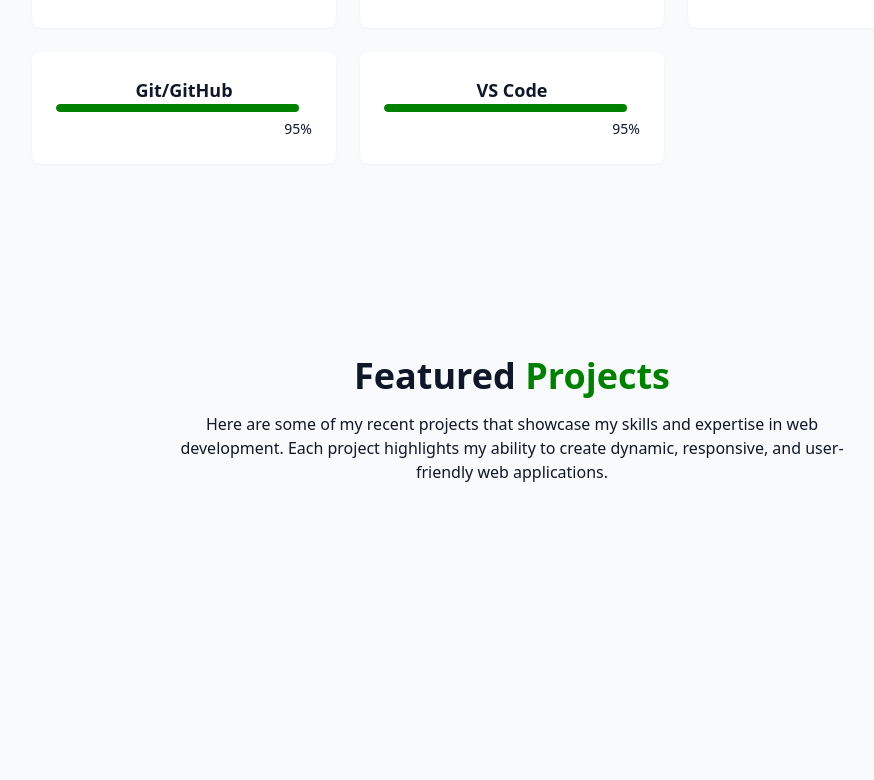
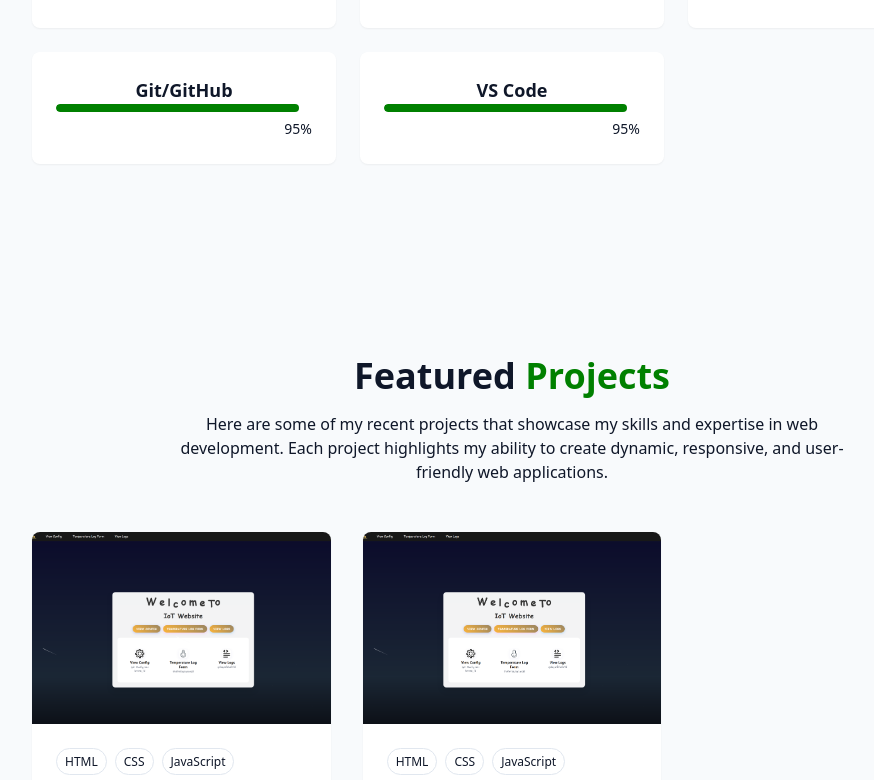
Before and after one commit to NattapatJanchaysang/Portfolio, a React (Vite) app: page / in a window 1280 px wide. Shown: the part 2000-2780 px from the top of the page, without its empty margins (128-1002 px from the left). Before the commit the page ends 2628 px from the top, so only its background shows below. Built offline with nearby package versions, Linux system fonts and the light colour scheme.

Commit message:
ProjectsSection Done

```diff
--- a/index.html
+++ b/index.html
@@ -4,7 +4,7 @@
     <meta charset="UTF-8" />
     <link rel="icon" type="image/svg+xml" href="/vite.svg" />
     <meta name="viewport" content="width=device-width, initial-scale=1.0" />
-    <title>my-portfolio</title>
+    <title>Nattapat Portfolio</title>
   </head>
   <body>
     <div id="root"></div>
--- a/src/components/NavBar.jsx
+++ b/src/components/NavBar.jsx
@@ -8,7 +8,7 @@ const NavItems = [
     { name: "Home", href: "#hero" },
     { name: "About", href: "#about" },
     { name: "Skills", href: "#skills" },
-    { name: "Projects", href: "#project" },
+    { name: "Projects", href: "#projects" },
     { name: "Contact", href: "#contact" },
 ]
 
--- a/src/components/ProjectsSection.jsx
+++ b/src/components/ProjectsSection.jsx
@@ -1,10 +1,11 @@
+import { ExternalLinkIcon, ComputerIcon, ArrowRightIcon } from "lucide-react"
 
 const Projects = [
     {
         id: 1,
         title: "Iotwebsite",
         description: "A website for monitoring and controlling IoT devices in real-time, featuring data visualization and user authentication.",
-        Image: "/Projects/iotwebsite.png",
+        image: "public/Projects/iotwebsite.png",
         tags: ["HTML", "CSS", "JavaScript", "Express.js", "Node.js"],
         demoUrl: "https://iot-webdev-sigma.vercel.app/index.html",
         githubUrl: "https://github.com/NattapatJanchaysang/Project-Webdevelopment"
@@ -14,7 +15,7 @@ const Projects = [
         id: 2,
         title: "Iotwebsite",
         description: "A website for monitoring and controlling IoT devices in real-time, featuring data visualization and user authentication.",
-        Image: "/Projects/iotwebsite.png",
+        image: "public/Projects/iotwebsite.png",
         tags: ["HTML", "CSS", "JavaScript", "Express.js", "Node.js"],
         demoUrl: "https://iot-webdev-sigma.vercel.app/index.html",
         githubUrl: "https://github.com/NattapatJanchaysang/Project-Webdevelopment"
@@ -33,6 +34,50 @@ export const ProjectsSection = () => {
                 <p className="text-center text-muted-foreground mb-12 max-w-2xl mx-auto">
                     Here are some of my recent projects that showcase my skills and expertise in web development. Each project highlights my ability to create dynamic, responsive, and user-friendly web applications.
                 </p>
+
+                <div className="grid grid-cols-1 md:grid-cols-2 lg:grid-cols-3 gap-8">
+                    {Projects.map((project, key) => (
+                        <div key={key} className="group bg-card rounded-lg overflow-hidden shadow-xs card-hover">
+                            <div className="h-48 overflow-hidden">
+                                <img src={project.image} alt={project.title} className="w-full h-full object-cover transiton-transform duration-500 group-hover:scale-120"/>
+                            </div>
+
+                            <div className="p-6">
+                                <div className="flex flex-wrap gap-2 mb-4">
+                                    {project.tags.map((tag) => (
+                                        <div>
+                                            <span className="px-2 py-1 text-xs font-medium rounded-full bg-secondary text-secondary-foreground border">{tag}</span>
+                                        </div>
+                                    ))}
+                                </div>
+
+
+                            <div>
+                                <h3 className="text-xl font-semibold mb-1 text-primary">{project.title}</h3>
+                                <p className="text-muted-foreground text-sm mb-4 mx-2">{project.description}</p>
+                                <div className="flex justify-between items-center">
+                                    <div className="flex space-x-3">
+                                        <a href={project.demoUrl} className="text-foreground/80 hover:text-primary transition-colors duration-300" target="_blank" alt="Demo Link">
+                                            <ExternalLinkIcon size={20}/>
+                                        </a>
+
+                                        <a href={project.githubUrl} className="text-foreground/80 hover:text-primary transition-colors duration-300" target="_blank" alt="GitHub Link">
+                                            <ComputerIcon size={20}/>
+                                        </a>
+                                    </div>
+                                </div>
+                            </div>
+                            </div>
+                        </div>
+                    ))}
+                </div>
+
+                    <div className="flex justify-center mt-12">
+                        <a href="https://github.com/NattapatJanchaysang" className="nobgcosmic-button flex items-center gap-2" target="_blank">
+                            Check My GitHub <ArrowRightIcon size={16}/>
+                        </a>
+                    </div>
+
             </div>
         </section>
     )
```
Also changed, not shown: src/components/Herosection.jsx (line endings or trailing spaces).
